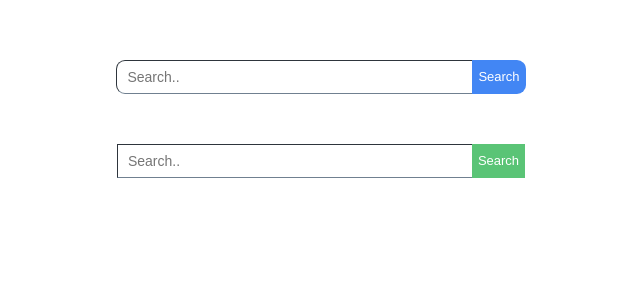
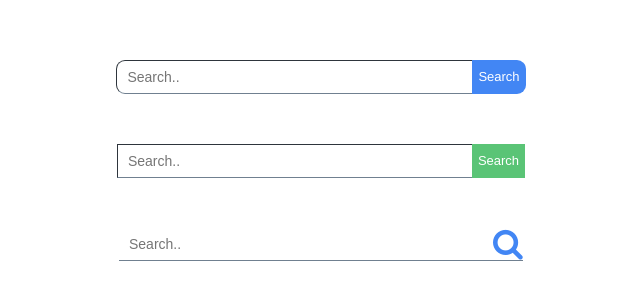
Before and after one commit to maxIrvine/search-bar-practice, a plain HTML site: page index.html in a window 1280 px wide. Shown: the part 190-490 px from the top of the page, without its empty margins (319-959 px from the left). Drawn offline with nearby package versions, Linux system fonts and the light colour scheme.

Commit message:
adds another search bar

```diff
--- a/index.html
+++ b/index.html
@@ -7,6 +7,7 @@
     <title>Search Practice</title>
     <link rel="stylesheet" href="https://cdnjs.cloudflare.com/ajax/libs/normalize/7.0.0/normalize.css">
     <link rel="stylesheet" href="stylesheets/main.css">
+    <link rel="stylesheet" href="font-awesome-4.7.0/css/font-awesome.min.css">
 </head>
 <body>
    <form class="searchbox-one" action="">
@@ -17,5 +18,9 @@
         <input class="search-two" type="text" placeholder="Search.. ">
         <input class="submit-two" type="submit" value="Search">
     </form>
+    <form class="searchbox-three" action="">
+        <input class="search-three" type="text" placeholder="Search.. ">
+        <a class="button-three" href=""><i class="fa fa-search fa-2x" aria-hidden="true"></i></a>
+    </form>
 </body>
 </html>
--- a/stylesheets/main.css
+++ b/stylesheets/main.css
@@ -53,6 +53,32 @@
     border: none;
 }
 
+.searchbox-three {
+    display: flex;
+    justify-content: center;
+    margin-top: 50px;
+}
+
+.search-three {
+    width: 400px;
+    height: 30px;
+    border-width: 1px;
+    border-color: slategray;
+    text-indent: 8px;
+    border-top: none;
+    border-left: none;
+    border-right: none;
+    outline: none;
+}
+
+.fa {
+    display: flex;
+    /*border: 1px solid black;*/
+    margin-left: -30px;
+    color: #4286f4;
+}
+
+
 ::-webkit-input-placeholder {
     /*padding-left: 4px;*/
     font-size: 14px;
```
